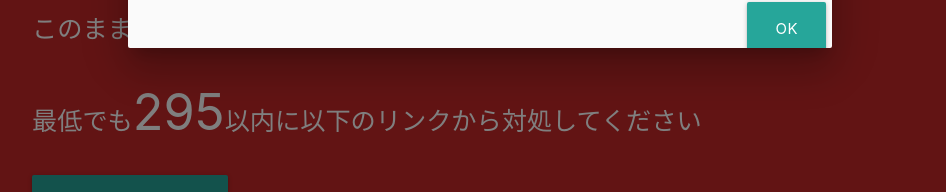
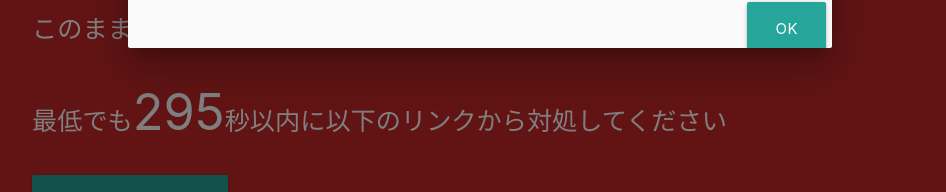
Before and after one commit to KH-dev-stack/it_univ_practice, a plain HTML site: page index.html in a window 1280 px wide. Shown: the part 226-418 px from the top of the page, without its empty margins (160-1106 px from the left). Drawn offline with nearby package versions, Linux system fonts and the light colour scheme.

Commit message:
Update index.html
秒を入れただけ

```diff
--- a/index.html
+++ b/index.html
@@ -12,7 +12,7 @@
           <h1><img src="" alt=""style="width: 20%; vertical-align:middle; margin-right: 20px;">警告</h1>
           <h4>あなたがお使いになっている「<span id="device"></span>」はあと５分で爆発します</h4>
           <p class="flow-text">このままではスマートフォン/PCが発火もしくは破裂します。</p>
-          <p class="flow-text">最低でも<span id="timer" style="font-size: 2em;"></span>以内に以下のリンクから対処してください</p>
+          <p class="flow-text">最低でも<span id="timer" style="font-size: 2em;"></span>秒以内に以下のリンクから対処してください</p>
           <a class="btn btn-large" href="https://amzn.asia/5mDSMdf/">ウイルスを除去する</a>
           <div id="alert" class="modal">
             <div class="modal-content black-text">
```
